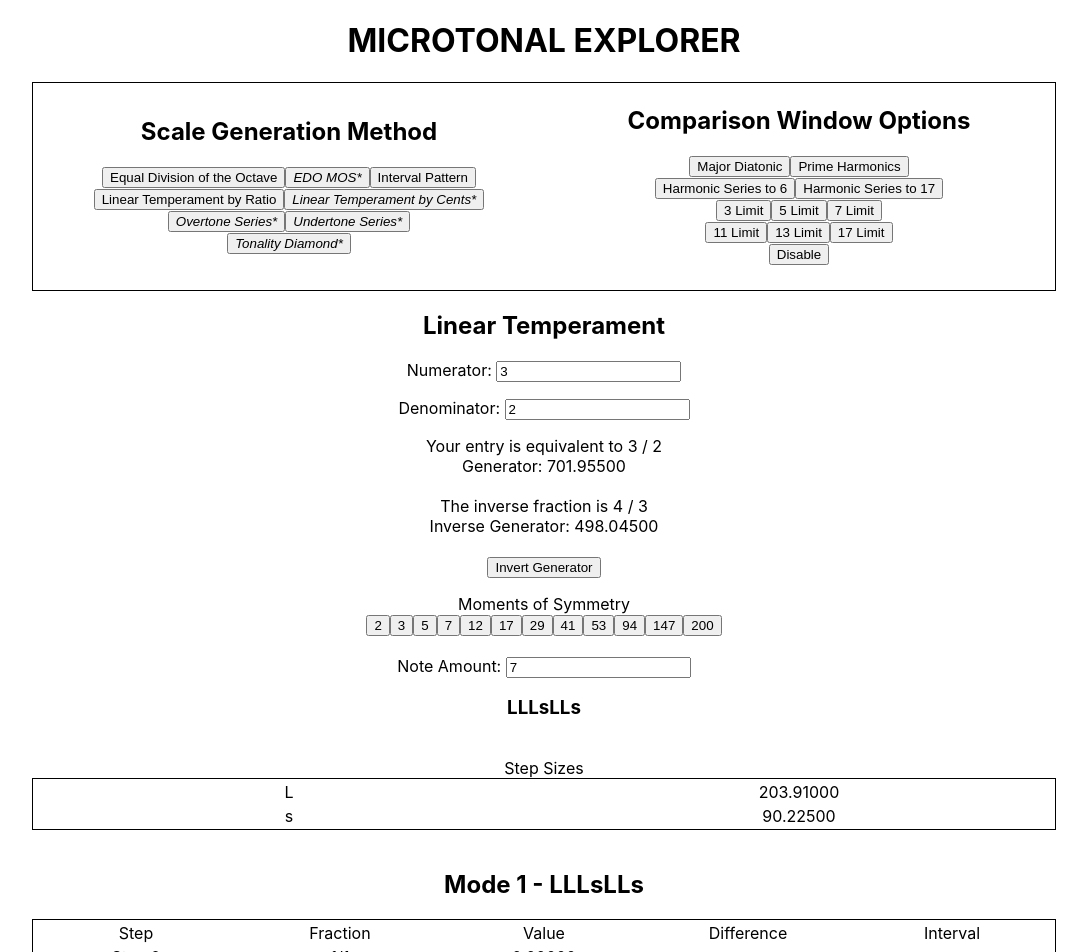
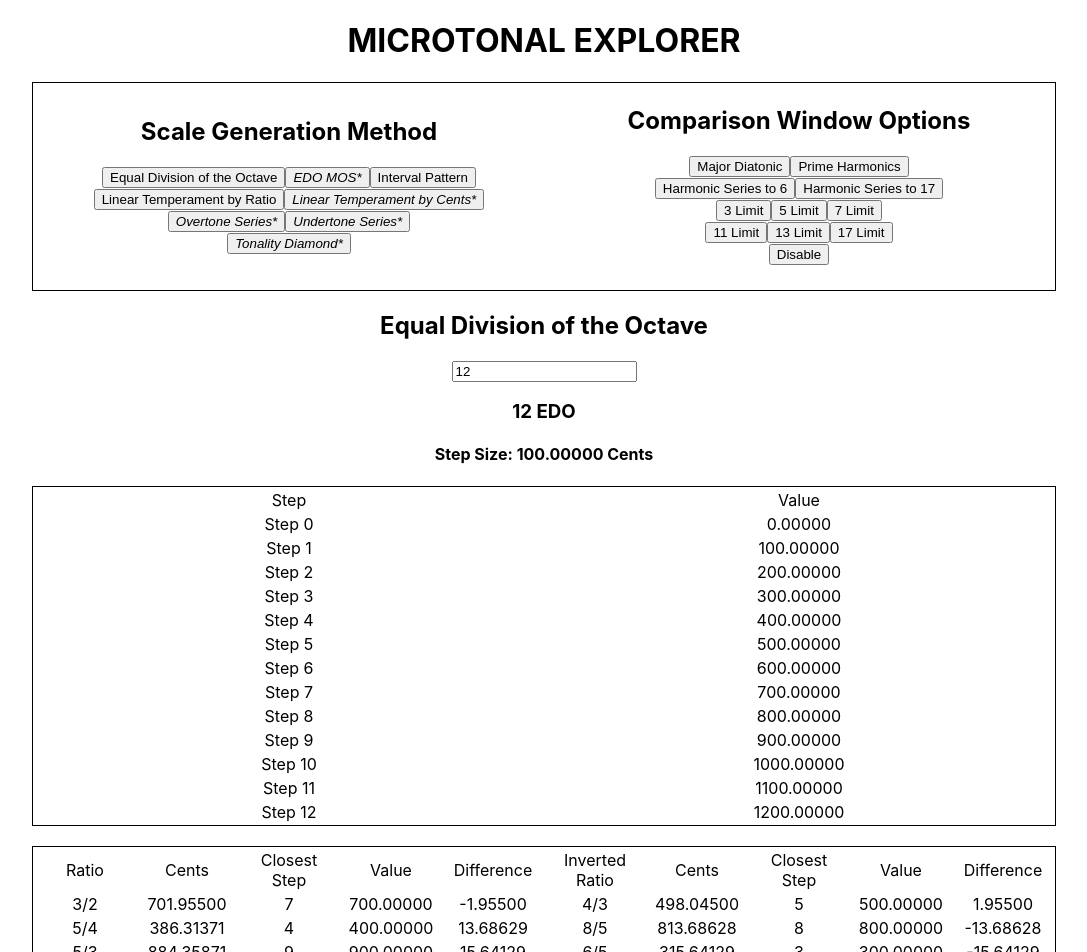
Before and after one commit to zzork/color-horizons-review-temp, a React (Create React App) app: page / in a window 1280 px wide. Shown: the top 952 px of the page, without its empty margins (96-1183 px from the left). Built offline with nearby package versions, Linux system fonts and the light colour scheme.

Commit message:
changed lt in selector to ltbr due to ltbc incoming

```diff
--- a/src/App.js
+++ b/src/App.js
@@ -7,7 +7,9 @@ import { ComparisonOptions } from "./apps/RatioComparer/ComparisonOptions";
 
 function App() {
   const [stateData, setStateData] = useState(stateTable);
-  const [selectedView, setSelectedView] = useState("lt");
+
+  // these could be lifted up to stateTable
+  const [selectedView, setSelectedView] = useState("edo");
   const onSelect = (viewId) => {
     setSelectedView(viewId);
   };
@@ -62,3 +64,5 @@ export default App;
 // - ax + by = 1200
 
 // set decimal accuracy of readouts
+
+// to do - lift other states in app.js to stateData table
--- a/src/apps/Calculators/LTByRatio/LTModeReadoutTable.js
+++ b/src/apps/Calculators/LTByRatio/LTModeReadoutTable.js
@@ -9,7 +9,7 @@ const LTModeReadoutTable = ({ index, ltObject }) => {
         <tbody>
           <tr>
             <td>Step</td>
-            <td>Fraction</td>
+            <td>Ratio</td>
             <td>Value</td>
             <td>Difference</td>
             <td>Interval</td>
--- a/src/apps/Calculators/LTByRatio/LTUniquesDisplay.js
+++ b/src/apps/Calculators/LTByRatio/LTUniquesDisplay.js
@@ -18,10 +18,8 @@ const LTUniquesDisplay = ({ reducedFraction, noteTotal }) => {
   if (sortedUnique.length === 2) {
     uniquesDisplay = (
       <div>
-        <h3>{lmsList}</h3>
         <br />
-        Step Sizes
-        <br />
+        <h4>Step Sizes</h4>
         <table>
           <tbody>
             <tr>
@@ -41,9 +39,8 @@ const LTUniquesDisplay = ({ reducedFraction, noteTotal }) => {
   if (sortedUnique.length === 3) {
     uniquesDisplay = (
       <div>
-        <h3>{lmsList}</h3>
         <br />
-        Step Sizes <br />
+        <h4>Step Sizes</h4>
         <table>
           <tbody>
             <tr>
--- a/src/components/CalculatorWindow.js
+++ b/src/components/CalculatorWindow.js
@@ -17,7 +17,7 @@ export const CalculatorWindow = ({
           selectedComparison={selectedComparison}
         />
       )}
-      {viewId === "lt" && (
+      {viewId === "ltbr" && (
         <LTByRatio
           stateData={stateData}
           setStateData={setStateData}
--- a/src/components/Selector.js
+++ b/src/components/Selector.js
@@ -10,7 +10,7 @@ export const Selector = ({ onSelect }) => {
       </button>
       <button onClick={() => onSelect("ip")}>Interval Pattern</button>
       <br />
-      <button onClick={() => onSelect("lt")}>
+      <button onClick={() => onSelect("ltbr")}>
         Linear Temperament by Ratio
       </button>
       <button>
```
Also changed, not shown: src/apps/Calculators/LTByRatio/LTReadout.js (+0 -11 lines).
